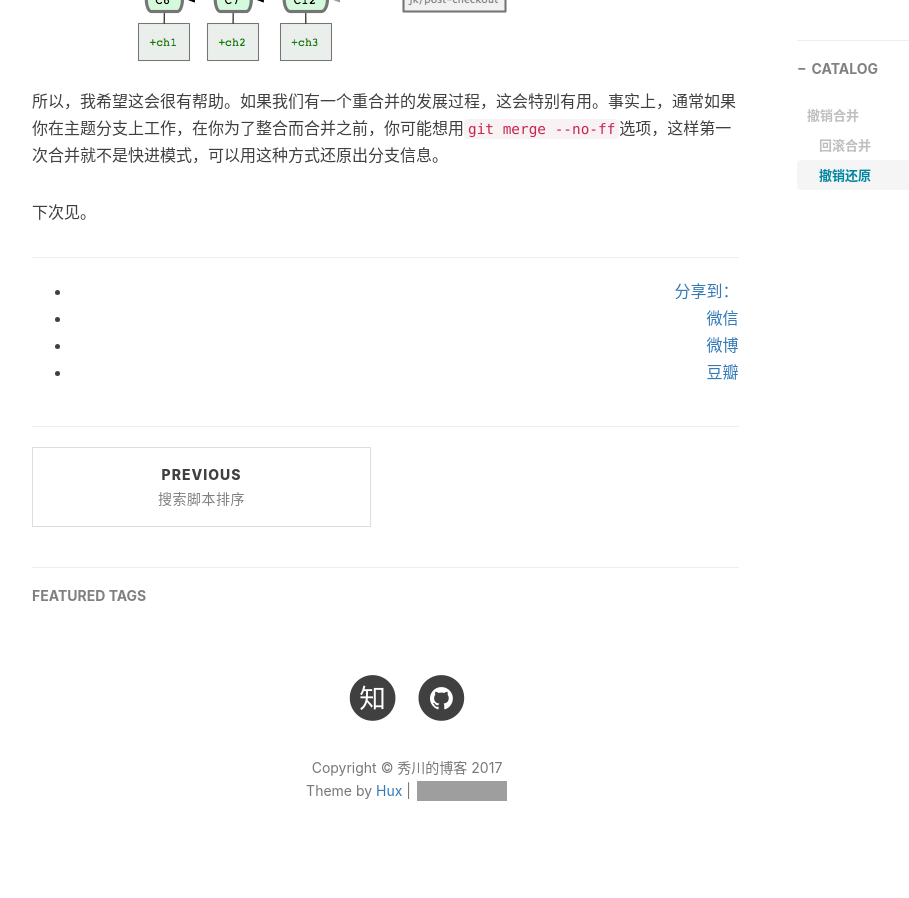
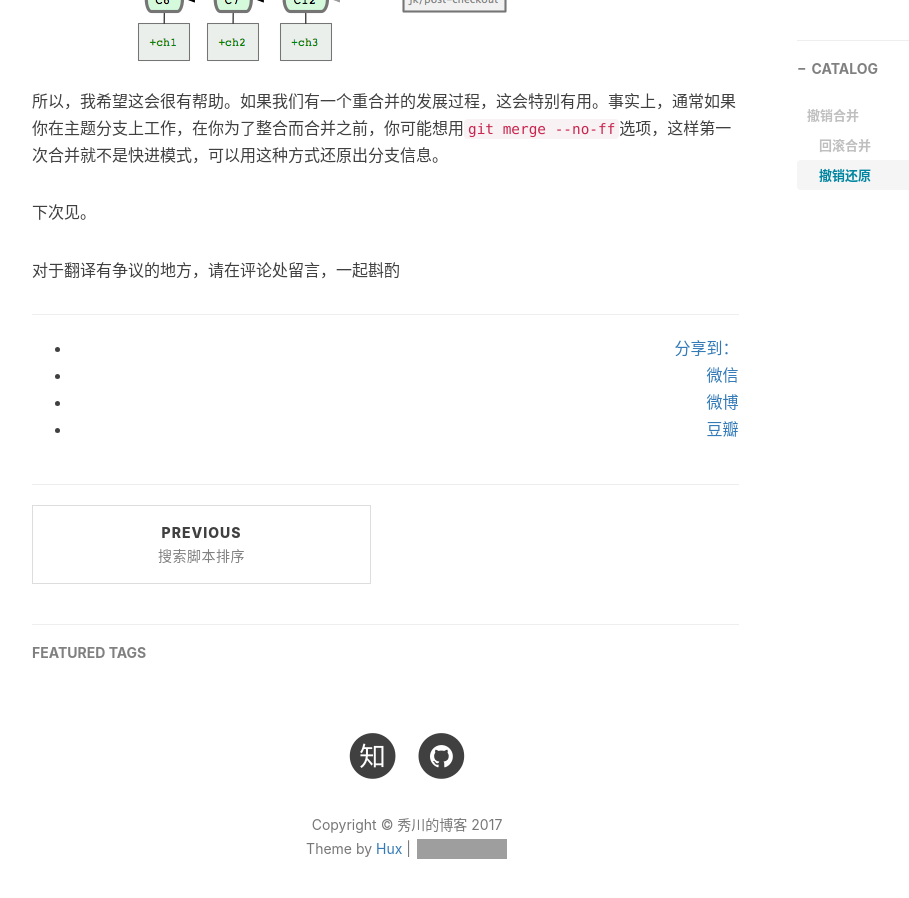
Before and after one commit to froest2012/froest.github.io, a Jekyll site: the page built from _posts/2016-06-01-git-undo-merges.md, in a window 1280 px wide and 900 px high, scrolled down 4598 px. Shown: the whole window, without its empty margins (233-1142 px from the left). Built offline with Jekyll 4.4.1, drawn with Linux system fonts in a browser that asks for light colours; nearby versions of some CDN libraries; comment, search, counter and statistics services are not loaded; grey boxes are pictures that could not be loaded.

Commit message:
2016-06-01-git-undo-merges.md

```diff
--- a/_posts/2016-06-01-git-undo-merges.md
+++ b/_posts/2016-06-01-git-undo-merges.md
@@ -98,3 +98,5 @@ Merge made by recursive.
 所以，我希望这会很有帮助。如果我们有一个重合并的发展过程，这会特别有用。事实上，通常如果你在主题分支上工作，在你为了整合而合并之前，你可能想用`git merge --no-ff`选项，这样第一次合并就不是快进模式，可以用这种方式还原出分支信息。
 
 下次见。
+
+对于翻译有争议的地方，请在评论处留言，一起斟酌
```
